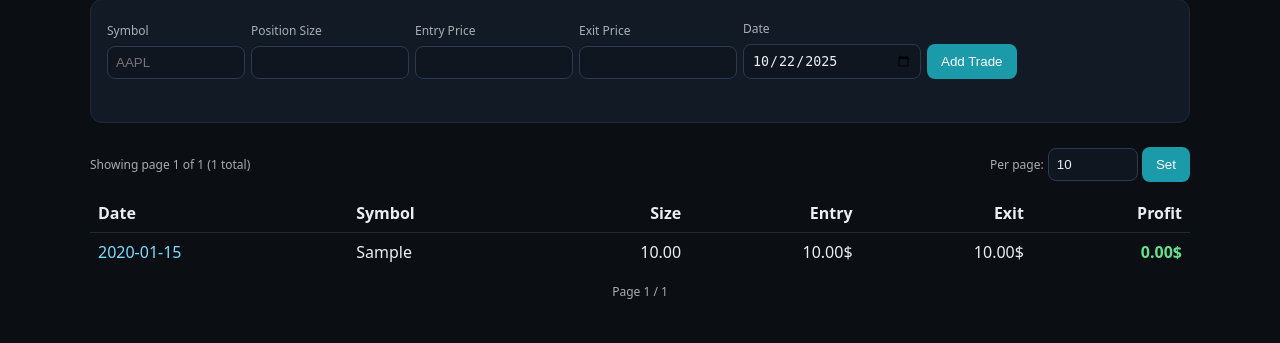
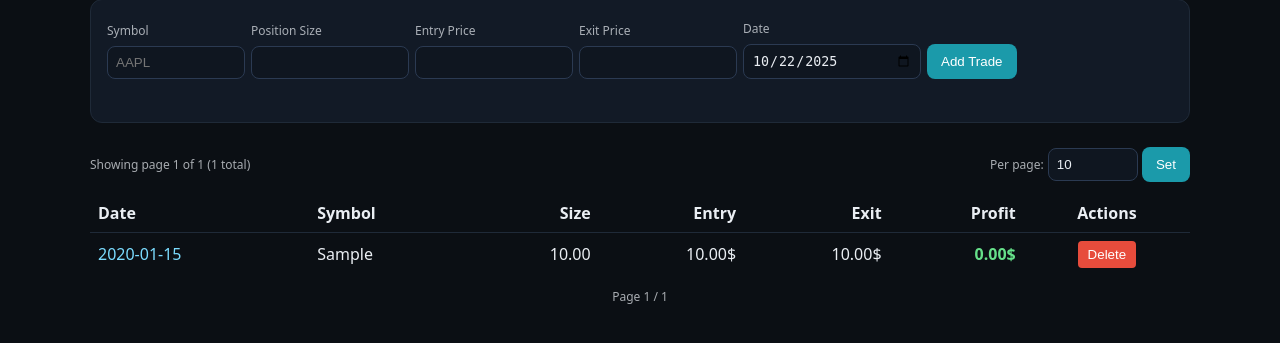
Before and after one commit to yagomichalak/trading-calendar-view, a Flask app: page /trades in a window 1280 px wide. Shown: the part 149-492 px from the top of the page. Run offline with Flask 3, Linux system fonts and the light colour scheme; tables that the repository leaves empty hold one stand-in row (values such as "Sample post").

Commit message:
add: added delete button for deleting trades

```diff
--- a/app.py
+++ b/app.py
@@ -315,6 +315,25 @@ def create_app():
 
         return render_template("trade_detail.html", trade=trade, day=day)
 
+    @app.route("/trades/<int:trade_id>/delete", methods=["POST"])
+    def delete_trade(trade_id):
+        """Delete a trade by id and redirect back to the trades list or referrer."""
+        conn = get_db()
+        try:
+            with conn.cursor() as cur:
+                cur.execute("DELETE FROM trades WHERE id = %s", (trade_id,))
+                if cur.rowcount == 0:
+                    flash("Trade not found.", "error")
+                else:
+                    flash("Trade deleted.", "ok")
+        except Exception as e:
+            flash(f"DB error: {e}", "error")
+        finally:
+            conn.close()
+
+        # Redirect back to where the request came from, or to the trades listing
+        return redirect(request.referrer or url_for('trades_view'))
+
     return app
 
 app = create_app()
--- a/templates/trades.html
+++ b/templates/trades.html
@@ -52,6 +52,7 @@
           <th style="text-align:right; padding:8px; border-bottom:1px solid #1f2a38">Entry</th>
           <th style="text-align:right; padding:8px; border-bottom:1px solid #1f2a38">Exit</th>
           <th style="text-align:right; padding:8px; border-bottom:1px solid #1f2a38">Profit</th>
+          <th style="text-align:center; padding:8px; border-bottom:1px solid #1f2a38">Actions</th>
         </tr>
       </thead>
       <tbody>
@@ -63,6 +64,11 @@
             <td style="padding:8px; text-align:right">{{ '%.2f$'|format(t.entry_price) }}</td>
             <td style="padding:8px; text-align:right">{{ '%.2f$'|format(t.exit_price) }}</td>
             <td style="padding:8px; text-align:right" class="pl {% if t.profit >= 0 %}positive{% else %}negative{% endif %}">{{ '%.2f$'|format(t.profit) }}</td>
+            <td style="padding:8px; text-align:center">
+              <form method="post" action="{{ url_for('delete_trade', trade_id=t.id) }}" style="display:inline;">
+                <button type="submit" onclick="return confirm('Delete trade {{ t.id }} ({{ t.symbol }})?')" style="background:#e74c3c; color:white; border:0; padding:6px 10px; border-radius:4px; cursor:pointer;">Delete</button>
+              </form>
+            </td>
           </tr>
         {% endfor %}
       </tbody>
```
